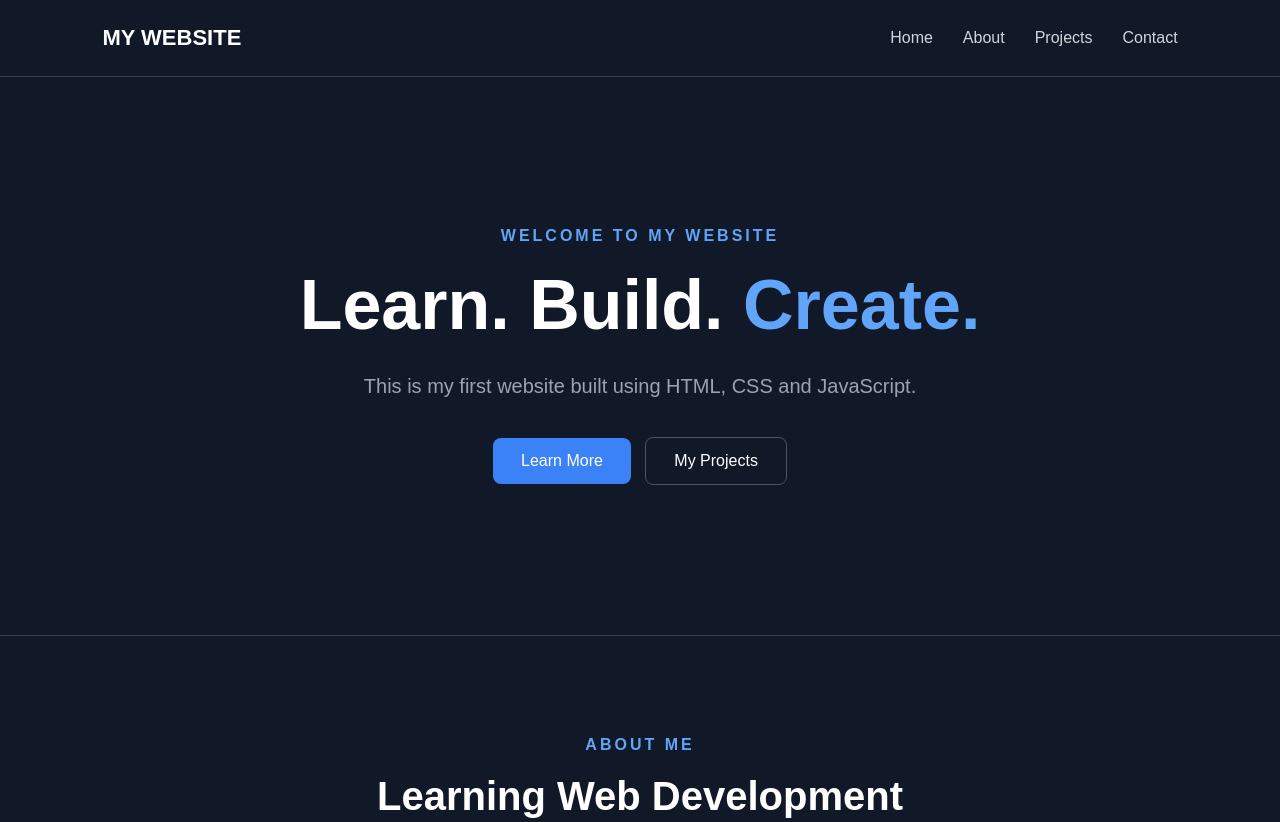
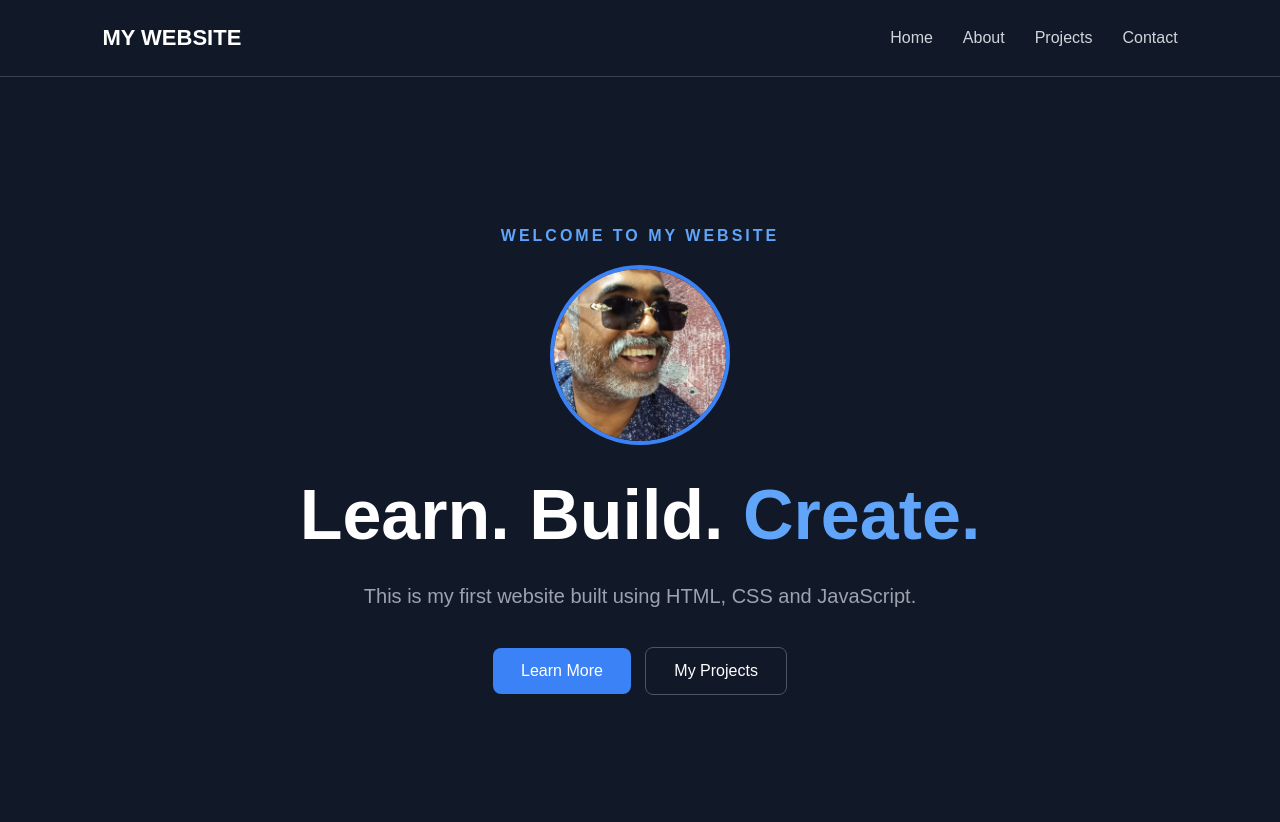
Before and after one commit to Ashwin-r123/website-learning, a plain HTML site: page index.html in a window 1280 px wide. Shown: the top 822 px of the page. Drawn offline with Linux system fonts and the light colour scheme.

Commit message:
added profile photo

```diff
--- a/index.html
+++ b/index.html
@@ -28,6 +28,7 @@
   <main class="hero" id="home">
 
         <p class="small-title">WELCOME TO MY WEBSITE</p>
+        <img src="images/profile.jpeg" alt="My profile photo" class="profile-image">
 
         <h1>Learn. Build. <span>Create.</span></h1>
 
--- a/style.css
+++ b/style.css
@@ -232,3 +232,12 @@ button:hover {
     color: #60a5fa;
     font-weight: bold;
 }
+.profile-image {
+    width: 180px;
+    height: 180px;
+    object-fit: cover;
+    border-radius: 50%;
+    border: 4px solid #3b82f6;
+    margin: 20px auto 30px;
+    display: block;
+}
```
Also changed, not shown: images/profile.jpeg (added).
